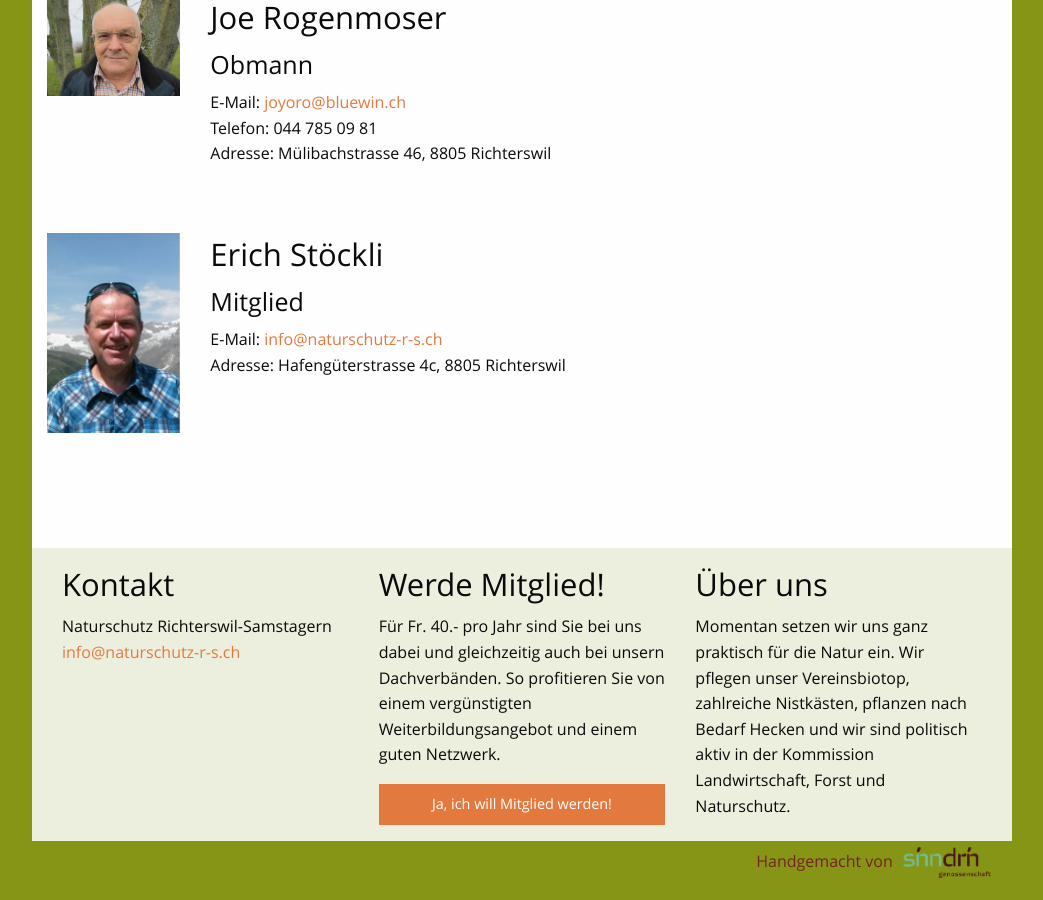
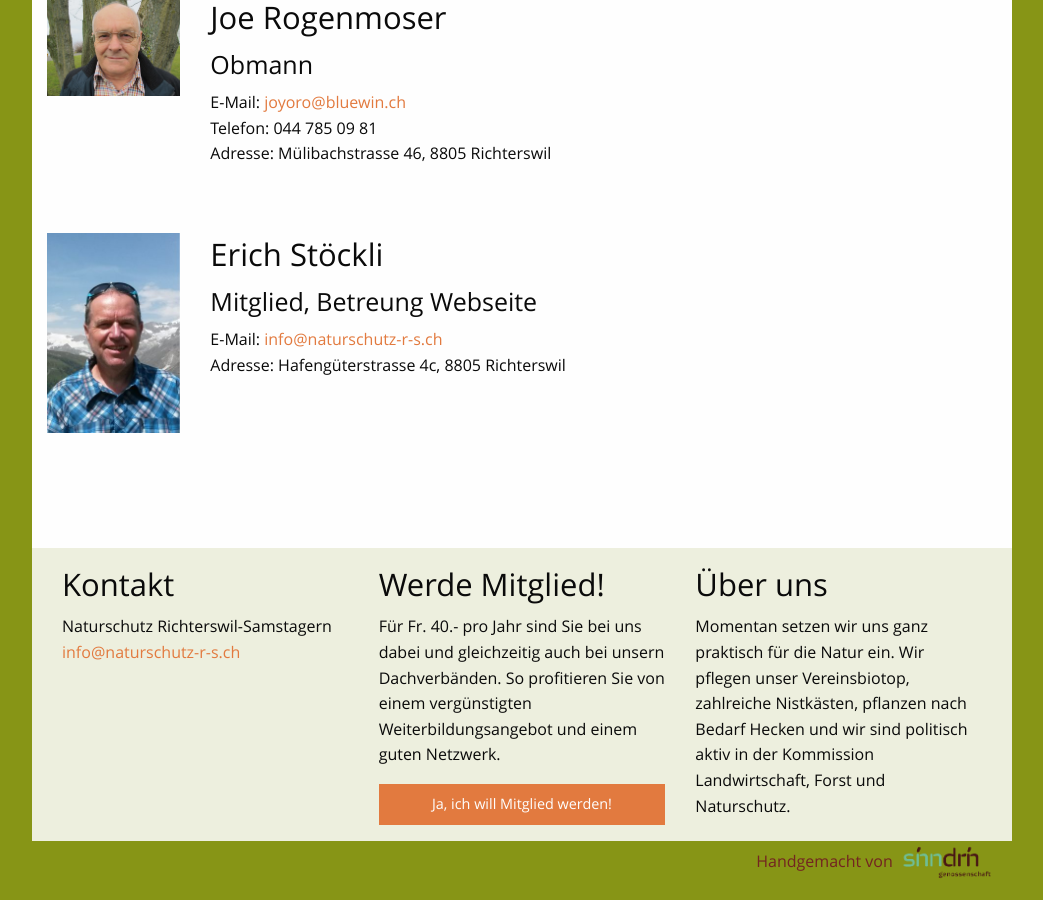
Before and after one commit to Naturschutz-Richterswil-Samstagern/Naturschutz-Richterswil-Samstagern.github.io, a Jekyll site: the page built from _pages/ueber-uns.md, in a window 1280 px wide and 900 px high, scrolled down 1446 px. Shown: the whole window, without its empty margins (118-1161 px from the left). Built offline with Jekyll 4.4.1, drawn with Linux system fonts in a browser that asks for light colours; comment, search, counter and statistics services are not loaded.

Commit message:
Update ueber-uns.md

```diff
--- a/_pages/ueber-uns.md
+++ b/_pages/ueber-uns.md
@@ -84,7 +84,7 @@
   </div>
   <div class="large-10 columns">
       <h3>Erich Stöckli</h3>
-      <h4>Mitglied</h4>
+      <h4>Mitglied, Betreung Webseite</h4>
 
     <p>E-Mail: <a href="mailto:info@naturschutz-r-s.ch">info@naturschutz-r-s.ch</a><br>
     Adresse: Hafengüterstrasse 4c, 8805 Richterswil</p>
```
